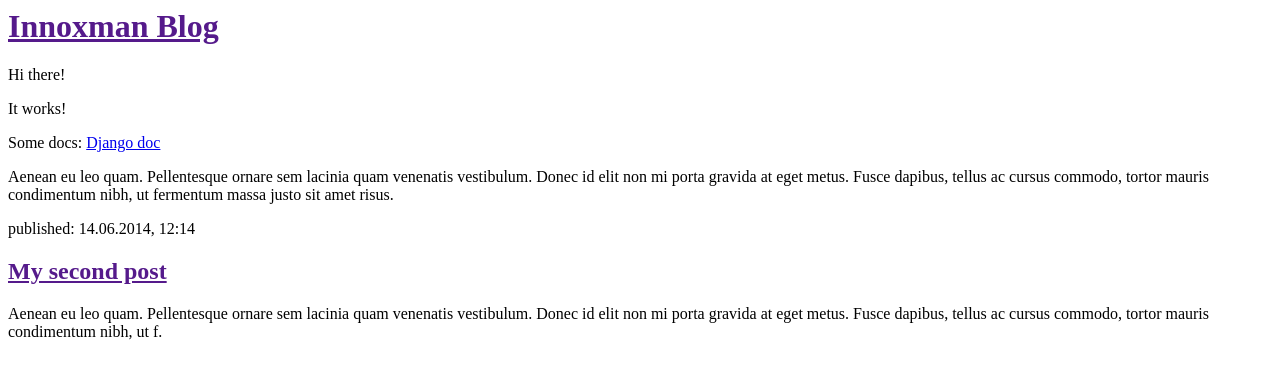
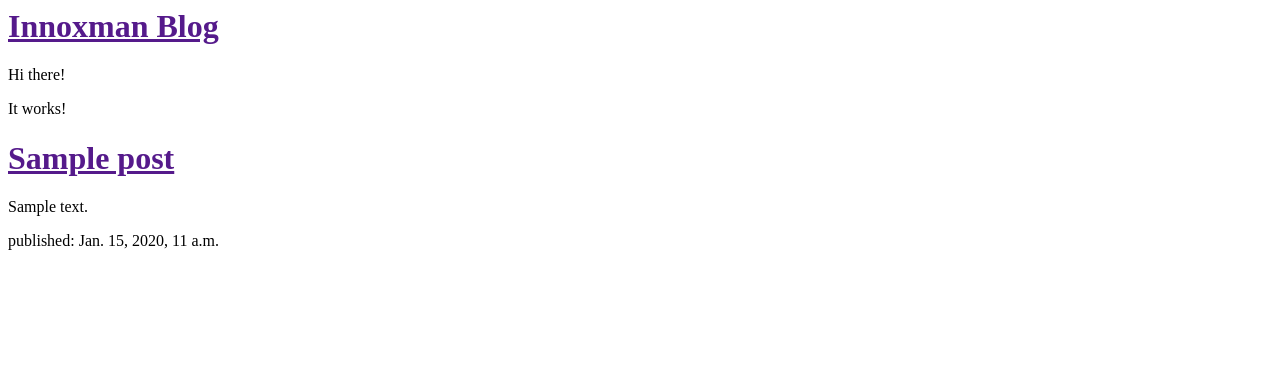
Before and after one commit to innoxman/my-first-blog, a Django app: template blog/templates/blog/post_list.html in a window 1280 px wide. Shown: the top 379 px of the page. Run offline with Django 3.2, Linux system fonts and the light colour scheme; the template is opened without the code that fills it: values that come from a table or form of the project are taken from there, others are empty; tables that the repository leaves empty hold one stand-in row (values such as "Sample post").

Commit message:
Template modificati per mostrare i post dal database

```diff
--- a/blog/templates/blog/post_list.html
+++ b/blog/templates/blog/post_list.html
@@ -9,18 +9,14 @@
 
 		<p>Hi there!</p>
 		<p>It works!</p>
-		</div>
-
-	<div>
-		Some docs:
-			<a href="https://docs.djangoproject.com/en/1.9/">Django doc</a>
-			<p>Aenean eu leo quam. Pellentesque ornare sem lacinia quam venenatis vestibulum. Donec id elit non mi porta gravida at eget metus. Fusce dapibus, tellus ac cursus commodo, tortor mauris condimentum nibh, ut fermentum massa justo sit amet risus.
-			</p>
 	</div>
 
+	{% for post in posts %}
 	<div>
-		<p>published: 14.06.2014, 12:14</p>
-		<h2><a href="">My second post</a></h2>
-		<p>Aenean eu leo quam. Pellentesque ornare sem lacinia quam venenatis vestibulum. Donec id elit non mi porta gravida at eget metus. Fusce dapibus, tellus ac cursus commodo, tortor mauris condimentum nibh, ut f.</p>
+		<h1><a href="">{{ post.title }}</a></h1>
+		<p>{{ post.text|linebreaks }}</p>
+		<p>published: {{ post.published_date }}</p>
 	</div>
+	{% endfor %}
+
 </html>
--- a/blog/views.py
+++ b/blog/views.py
@@ -1,4 +1,7 @@
 from django.shortcuts import render
+from django.utils import timezone
+from .models import Post
 
 def post_list(request):
-	return render(request, 'blog/post_list.html', {})
+	posts = Post.objects.filter(published_date__lte=timezone.now()).order_by('published_date')
+	return render(request, 'blog/post_list.html', {'posts': posts})
```
